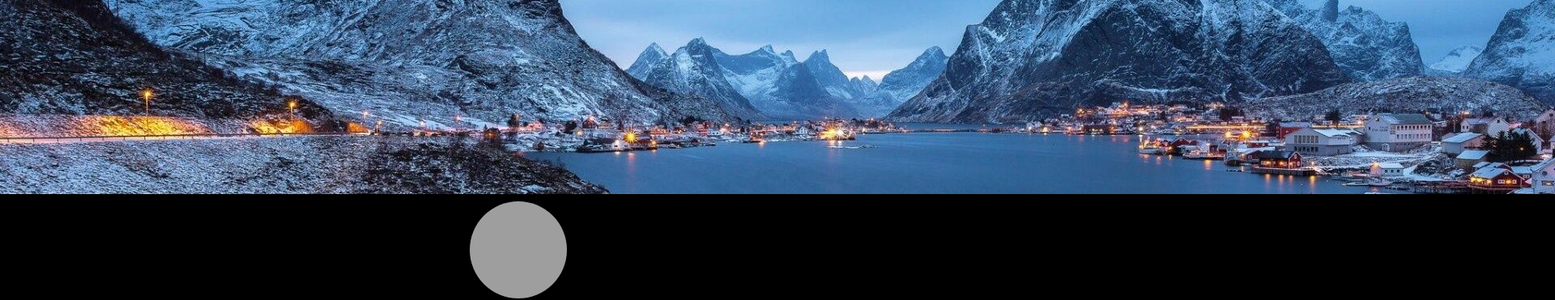
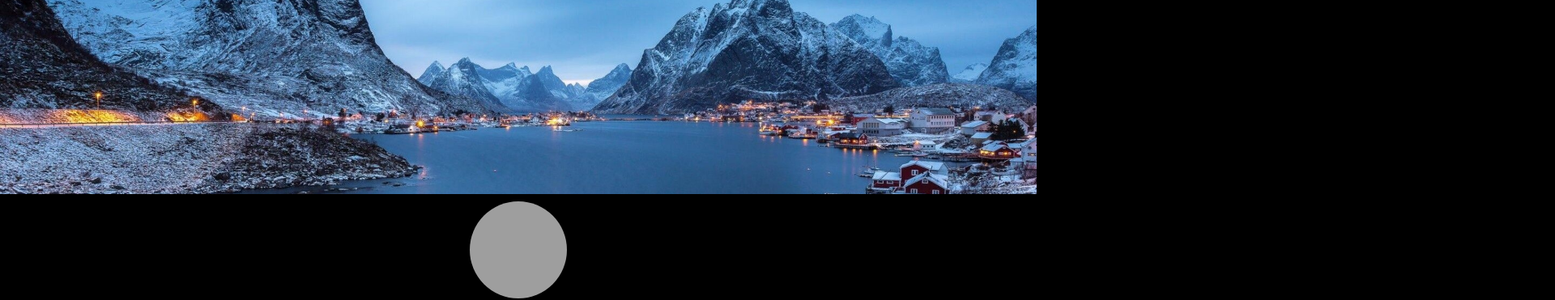
Before and after one commit to teksek/teksek.github.io, a plain HTML site: page index.html in a window 1280 px wide. Shown: the top 371 px of the page at 81% size, 1920 px wide, since content can reach past the window. Drawn offline with Linux system fonts and the light colour scheme; grey boxes are pictures that could not be loaded.

Commit message:
Fix bg scaling

```diff
--- a/index.html
+++ b/index.html
@@ -11,8 +11,8 @@
         <link href="https://fonts.googleapis.com/css2?family=Inter:wght&display=swap" rel="stylesheet">
     </head>
     <body>
-        <div id="bg-full">
-            <img src="img/norwegia.jpg" alt="norwegia-bg" id="bg" style="object-position: center; object-fit: cover; width: 1920px; height: 240px;">
+        <div id="bg-full" style="width: 100%">
+            <img src="img/norwegia.jpg" alt="norwegia-bg" id="bg" style="object-position: center; object-fit: cover; width: 100%; height: 240px;">
         </div>
         <p id="profile-picture-p">
             <img src="img/sarius-antihype.gif" alt="profile picture img" id="profile-picture-img">
```
